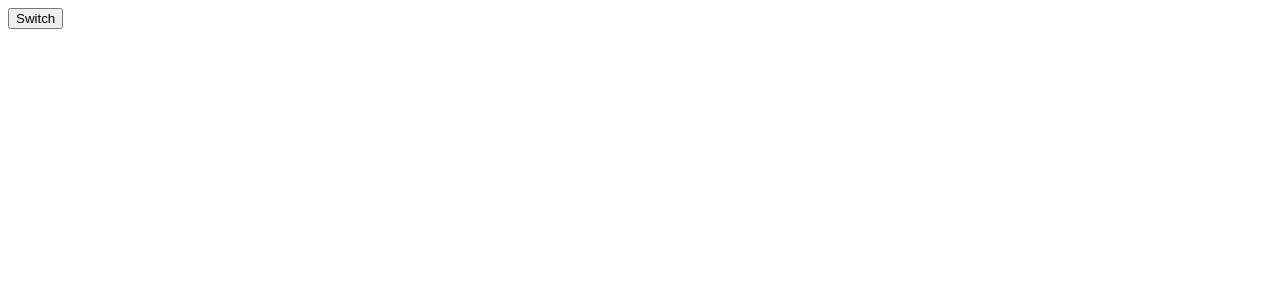
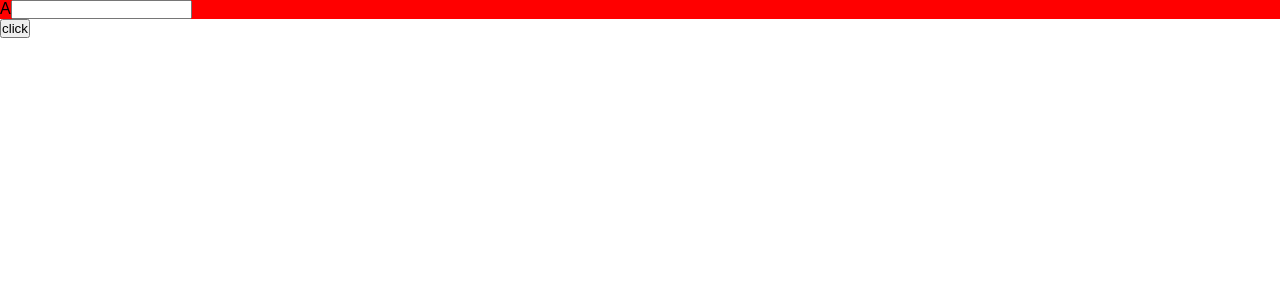
Before and after one commit to ManhAnNguyen/ci88, a React (Vite) app: page / in a window 1280 px wide. Shown: the top 300 px of the page. Built offline with nearby package versions, Linux system fonts and the light colour scheme; a web font is replaced by a local one.

Commit message:
add day8

```diff
--- a/src/App.css
+++ b/src/App.css
@@ -6,51 +6,5 @@
 }
 
 body{
-  padding: 20px;
-  text-align: center;
-  max-width: 450px;
-  margin: 0 auto;
+  height: 400vh;
 }
-
-
-.input-container{
-  display: flex;
-  justify-content: center;
-  gap: 10px;
-  margin-top: 10px;
-}
-
-.input-container  input{
-  border: 1px solid brown;
-  border-radius: 4px;
-  padding: 16px;
-}
-
-.input-container button{
-  cursor: pointer;
-  padding: 10px 20px;
-}
-.error{
-  margin-top: 5px;
-  color: red;
-}
-
-.todo-container{
-  margin-top: 20px;
-}
-
-.todo-container .todo-item{
-  display: flex;
-  align-items: center;
-  justify-content: space-between;
-  margin-bottom: 10px;
-}
-
-.done{
-  color: green;
-}
-
-.not_completed{
-  color: red;
-
-}
--- a/src/App.jsx
+++ b/src/App.jsx
@@ -1,57 +1,19 @@
 import React, { useState } from "react";
 import "./App.css";
-
-import Todo from "./components/Todo";
-//data types : array;
-
-const initialVal = {
-  value: "",
-  error: false,
-};
+import A from "./components/A";
+import B from "./components/B";
 
 const App = () => {
-  const [val, setVal] = useState(initialVal);
+  const [switched, setSwitched] = useState(true);
 
-  const { value, error } = val;
-  const [todos, setTodos] = useState([]);
-
-  const onButtonClick = () => {
-    if (!value) {
-      setVal({ ...val, error: true });
-      return;
-    }
-
-    const newTodo = {
-      name: value,
-      created_at: new Date().toLocaleString(),
-      isCompleted: false,
-      id: todos.length + 1,
-    };
-
-    //spread orepator
-    setTodos([...todos, newTodo]);
-    //reset input
-    setVal(initialVal);
+  const onClick = () => {
+    setSwitched(!switched);
   };
 
   return (
     <div>
-      <h1>Todolist</h1>
-      <div className="input-container">
-        <input
-          placeholder="Enter your task"
-          value={value}
-          onChange={(e) => setVal({ value: e.target.value, error: false })}
-        />
-        <button onClick={onButtonClick}>Add</button>
-      </div>
-      <p className="error">{error ? "Enter your task" : ""}</p>
-
-      <div className="todo-container">
-        {todos.map((item, index) => (
-          <Todo key={item.id} item={item} index={index} />
-        ))}
-      </div>
+      {switched && <A />}
+      <button onClick={onClick}>click</button>
     </div>
   );
 };
--- a/src/components/A/index.jsx
+++ b/src/components/A/index.jsx
@@ -1,13 +1,34 @@
-import React from "react";
+import React, { useEffect, useState } from "react";
+
+//life circle
+
+//mount
+//componentDidmount
+
+//updation
+//componentDidupdate
+
+//unmount
+//componentwillUnmount
 
 const A = () => {
+  const [value, setInput] = useState("");
+
+  useEffect(() => {
+    console.log("component running");
+
+    return () => console.log("componentwillUnmount");
+  }, [value]);
+
   return (
     <div
       style={{
         background: "red",
       }}
+      className="a"
     >
       A
+      <input value={value} onChange={(e) => setInput(e.target.value)} />
     </div>
   );
 };
--- a/src/main.jsx
+++ b/src/main.jsx
@@ -1,10 +1,11 @@
 import React from "react";
 import ReactDOM from "react-dom/client";
-// import App from "./App.jsx";
 import ConditionalRendering from "./ConditionalRendering.jsx";
+import App from "./App.jsx";
 
 ReactDOM.createRoot(document.getElementById("root")).render(
-  <React.StrictMode>
-    <ConditionalRendering />
-  </React.StrictMode>
+  // <React.StrictMode>
+  //   <App />
+  // </React.StrictMode>
+  <App />
 );
```
Also changed, not shown: 1 other file (tests, documents, lock files or other folders).
